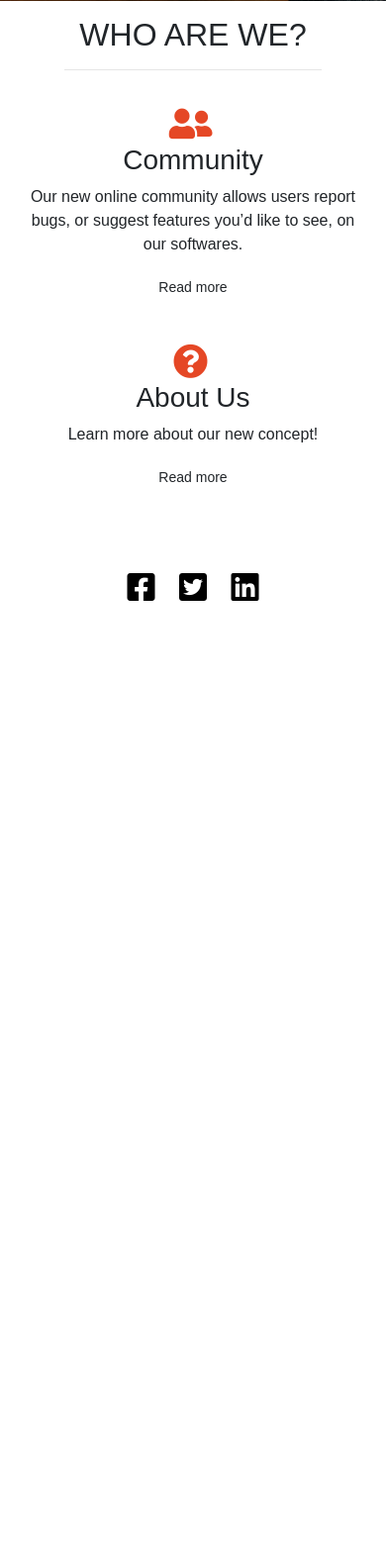
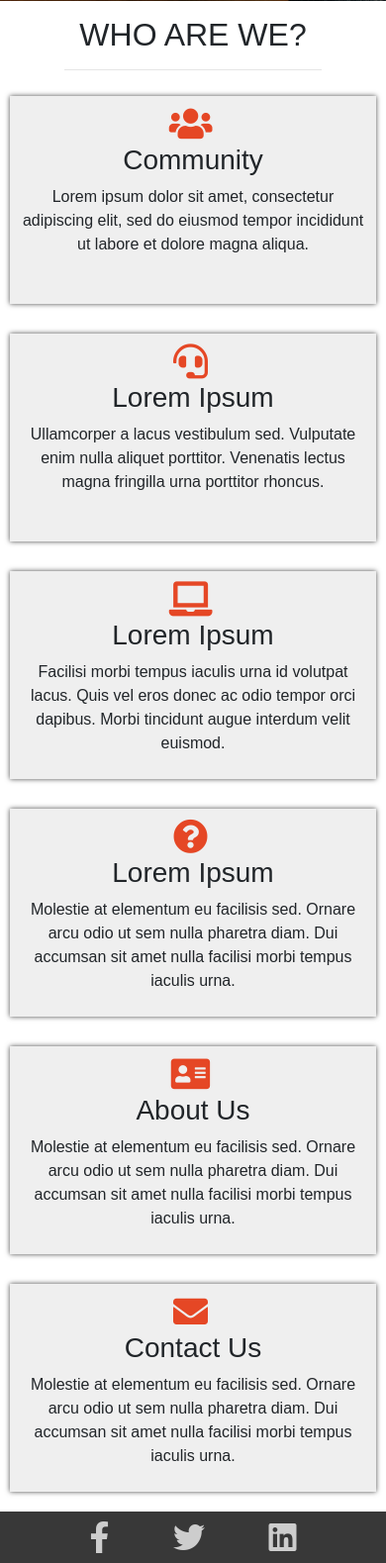
Before and after one commit to krivanpeter/the-issue-tracker, a Django app: page / in a window 390 px wide. Shown: the part 843-2422 px from the top of the page at 99% size. Before the commit the page ends 1450 px from the top, so only its background shows below. Run offline with Django 3.2, Linux system fonts and the light colour scheme; some libraries are stand-ins or nearby versions.

Commit message:
index.html is done for large and small screens

```diff
--- a/accounts/templates/index.html
+++ b/accounts/templates/index.html
@@ -99,22 +99,56 @@
         <div class="row justify-content-center">
             <div class="col-xs-12 col-sm-12 col-md-6 col-lg-6 feature-container">
                 <div class="feature text-center">
-                    <i class="fas fa-user-friends"></i>
-                    <h3><span class="glyphicon glyphicon-user hidden-xs"></span>Community</h3>
+                    <i class="fas fa-users"></i>
+                    <h3>Community</h3>
                     <p>
-                        Our new online community allows users report bugs, or suggest features you’d like to see, on our softwares.
+                        Lorem ipsum dolor sit amet, consectetur adipiscing elit, sed do eiusmod tempor incididunt ut labore et dolore magna aliqua.
                     </p>
-                    <p><a class="btn btn-lg btn-sm">Read more</a></p>
+                </div>
+            </div>
+            <div class="col-xs-12 col-sm-12 col-md-6 col-lg-6 feature-container">
+                <div class="feature text-center">
+                    <i class="fas fa-headset"></i>
+                    <h3>Lorem Ipsum</h3>
+                    <p>
+                        Ullamcorper a lacus vestibulum sed. Vulputate enim nulla aliquet porttitor. Venenatis lectus magna fringilla urna porttitor rhoncus.
+                    </p>
+                </div>
+            </div>
+            <div class="col-xs-12 col-sm-12 col-md-6 col-lg-6 feature-container">
+                <div class="feature text-center">
+                    <i class="fas fa-laptop"></i>
+                    <h3>Lorem Ipsum</h3>
+                    <p>
+                        Facilisi morbi tempus iaculis urna id volutpat lacus. Quis vel eros donec ac odio tempor orci dapibus. Morbi tincidunt augue interdum velit euismod.
+                    </p>
                 </div>
             </div>
             <div class="col-xs-12 col-sm-12 col-md-6 col-lg-6 feature-container">
                 <div class="feature text-center">
                     <i class="fas fa-question-circle"></i>
-                    <h3><span class="glyphicon glyphicon-question-sign hidden-xs"></span>About Us</h3>
+                    <h3>Lorem Ipsum</h3>
                     <p>
-                        Learn more about our new concept!
+                        Molestie at elementum eu facilisis sed. Ornare arcu odio ut sem nulla pharetra diam. Dui accumsan sit amet nulla facilisi morbi tempus iaculis urna.
                     </p>
-                    <p><a class="btn btn-lg btn-sm">Read more</a></p>
+                </div>
+            </div>
+            <div class="col-xs-12 col-sm-12 col-md-6 col-lg-6 feature-container">
+                <div class="feature text-center">
+                    <i class="fas fa-address-card"></i>
+                    <h3>About Us</h3>
+                    <p>
+                        Molestie at elementum eu facilisis sed. Ornare arcu odio ut sem nulla pharetra diam. Dui accumsan sit amet nulla facilisi morbi tempus iaculis urna.
+                    </p>
+                </div>
+            </div>
+            <div class="col-xs-12 col-sm-12 col-md-6 col-lg-6 feature-container">
+                <div class="feature text-center">
+                    <i class="fas fa-envelope"></i>
+                    <h3>Contact Us</h3>
+                    <p>
+                        Molestie at elementum eu facilisis sed. Ornare arcu odio ut sem nulla pharetra diam. Dui accumsan sit amet nulla facilisi morbi tempus iaculis urna.
+                    </p>
                 </div>
             </div>
         </div>
--- a/static/css/custom.css
+++ b/static/css/custom.css
@@ -25,6 +25,10 @@ body {
 
 .black-text {
     color: black !important;
+}
+
+.orange-fa {
+    color: #e54725 !important;
 }
 
 .text-uppercase {
@@ -77,6 +81,12 @@ body {
     background-color: rgba(0, 0, 0, 0.45);
 }
 
+.navbar-dark .navbar-nav .nav-link{
+    color: white;
+}
+.navbar-dark .navbar-nav .nav-link:hover{
+    color: rgba(255, 255, 255, 0.5);
+}
 .logo {
     background: url("../img/logo.png") no-repeat;
     display: block;
@@ -85,24 +95,29 @@ body {
 }
 
 .logo-transparent {
-    background: url("../img/logo_black.png") no-repeat;
+    background: url("../img/logo_mixed.png") no-repeat;
     display: block;
     width: 150px;
     height: 75px;
 }
 
 .community-pages-footer {
-    background-color: white;
+    background-color: #383838;
 }
 
 .who-are-we {
+    margin: 0;
+    padding: 0;
     background-color: white;
 }
 
 .feature {
     padding: 10px;
     height: 210px;
-    background-color: rgba(255, 255, 255, 0.1);
+    padding: 10px;
+    box-shadow: 0px 0px 5px 0px #4a4a4a;
+
+    background-color: rgba(100, 100, 100, 0.1);
 }
 
 .feature-container {
@@ -118,12 +133,11 @@ body {
 }
 
 a .fab {
-    color: black;
-    margin: 10px;
+    color: rgba(255, 255, 255, 0.75);
+    margin: 10px 30px 10px 30px;
 }
 
-.fa-user-friends,
-.fa-question-circle {
+.who-are-we .fas {
     color: #E54725;
     font-size: 35px;
 }
@@ -149,4 +163,8 @@ a .fab {
         width: 100%;
         height: 100vh;
     }
+    .who-are-we {
+        margin-top: -50px;
+        margin-bottom: 30px;
+    }
 }
--- a/static/js/class_swapper.js
+++ b/static/js/class_swapper.js
@@ -10,7 +10,7 @@ $(window).resize(function() {
 /*Function to change the navbar behavior depends on the size of the screen*/
 function changeNavBar() {
     $(document).on("scroll", function() {
-        if ($(window).width() > 767) {
+        if ($(window).width() >= 768) {
             if ($(window).scrollTop() === 0) {
                 $('.navbar').addClass('navbar-transparent');
                 $('.navbar').removeClass('navbar-white');
@@ -19,7 +19,7 @@ function changeNavBar() {
                 $('.nav-item a').addClass('white-text');
                 $('.nav-item a').removeClass('black-text');
                 $('.nav-link i').addClass('white-text');
-                $('.nav-link i').removeClass('black-text');
+                $('.nav-link i').removeClass('orange-fa');
             }
             else {
                 $('.navbar').removeClass('navbar-transparent');
@@ -29,7 +29,7 @@ function changeNavBar() {
                 $('.nav-item a').removeClass('white-text');
                 $('.nav-item a').addClass('black-text');
                 $('.nav-link i').removeClass('white-text');
-                $('.nav-link i').addClass('black-text');
+                $('.nav-link i').addClass('orange-fa');
             }
         }
         else {
--- a/templates/base.html
+++ b/templates/base.html
@@ -23,8 +23,8 @@
     <footer class="community-pages-footer">
         <div class="d-flex justify-content-center">
             <div>
-                <a href="#"><i class="fab fa-facebook-square fa-2x"></i></a>
-                <a href="#"><i class="fab fa-twitter-square fa-2x"></i></a>
+                <a href="#"><i class="fab fa-facebook-f fa-2x"></i></a>
+                <a href="#"><i class="fab fa-twitter fa-2x"></i></a>
                 <a href="#"><i class="fab fa-linkedin fa-2x"></i></a>
             </div>
         </div>
```
Also changed, not shown: static/img/logo_mixed.png (added), static/img/logo_orange.png (added).
